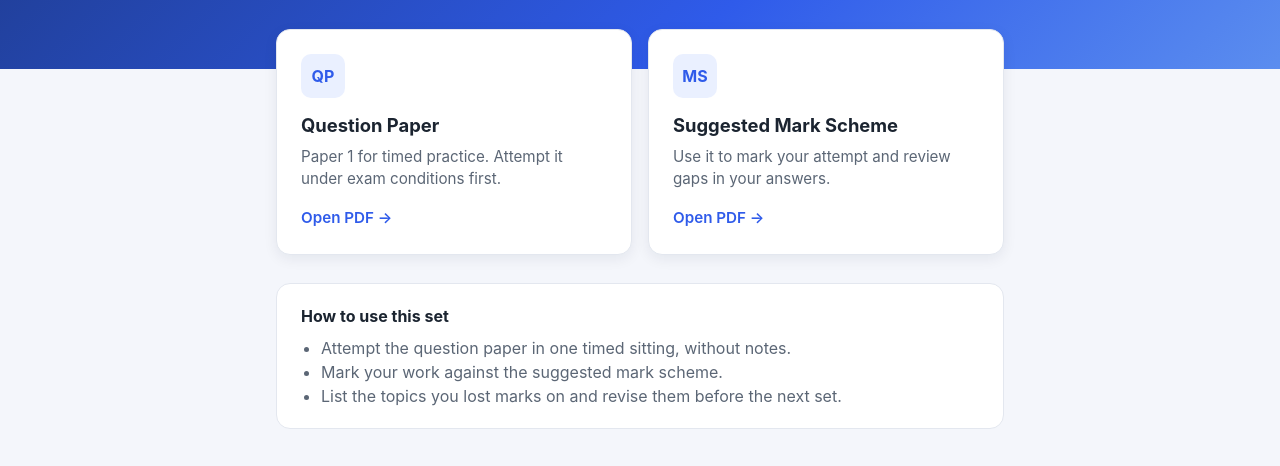
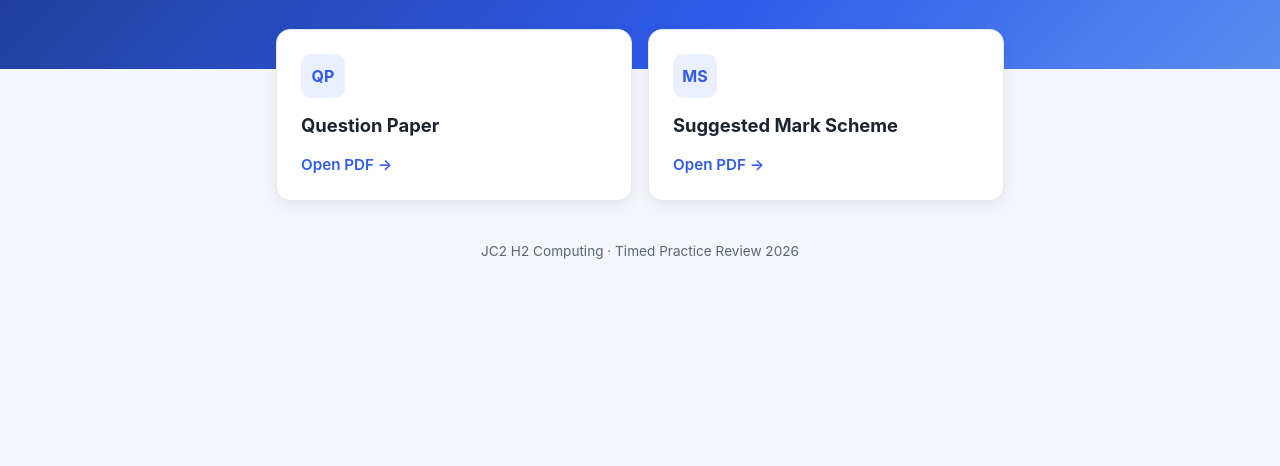
Before and after one commit to gisc/timedpracticereview26, a plain HTML site: page index.html in a window 1280 px wide. Shown: the part 182-648 px from the top of the page. Drawn offline with Linux system fonts and the light colour scheme.

Commit message:
Refactor card styles and remove usage instructions
Updated card layout and removed note section.

```diff
--- a/index.html
+++ b/index.html
@@ -17,12 +17,8 @@ main{max-width:760px;margin:-40px auto 40px;padding:0 16px}
 .card{display:flex;flex-direction:column;background:var(--card);border:1px solid var(--line);border-radius:14px;padding:24px;text-decoration:none;color:inherit;box-shadow:0 4px 14px rgba(20,30,60,.07);transition:transform .15s,box-shadow .15s}
 .card:hover,.card:focus{transform:translateY(-3px);box-shadow:0 10px 24px rgba(20,30,60,.13);outline:none}
 .icon{width:44px;height:44px;border-radius:10px;background:#eaf0ff;color:var(--accent);display:flex;align-items:center;justify-content:center;font-weight:700;margin-bottom:14px}
-.card h2{margin:0 0 6px;font-size:1.15rem}
-.card p{margin:0 0 16px;color:var(--muted);font-size:.95rem;flex:1}
+.card h2{margin:0 0 14px;font-size:1.15rem}
 .btn{color:var(--accent);font-weight:600;font-size:.95rem}
-.note{margin-top:28px;background:var(--card);border:1px solid var(--line);border-radius:14px;padding:20px 24px}
-.note h3{margin:0 0 8px;font-size:1rem}
-.note ul{margin:0;padding-left:20px;color:var(--muted)}
 footer{text-align:center;color:var(--muted);font-size:.85rem;padding:0 16px 40px}
 </style>
 </head>
@@ -37,23 +33,13 @@ footer{text-align:center;color:var(--muted);font-size:.85rem;padding:0 16px 40px
 <a class="card" href="2026_JPJC_JC2_Theory_Practice_Set2_P1.pdf">
 <div class="icon">QP</div>
 <h2>Question Paper</h2>
-<p>Paper 1 for timed practice. Attempt it under exam conditions first.</p>
 <span class="btn">Open PDF &rarr;</span>
 </a>
 <a class="card" href="2026_JPJC_JC2_Theory_Practice_Set2_P1_Suggested_Mark_Scheme.pdf">
 <div class="icon">MS</div>
 <h2>Suggested Mark Scheme</h2>
-<p>Use it to mark your attempt and review gaps in your answers.</p>
 <span class="btn">Open PDF &rarr;</span>
 </a>
-</div>
-<div class="note">
-<h3>How to use this set</h3>
-<ul>
-<li>Attempt the question paper in one timed sitting, without notes.</li>
-<li>Mark your work against the suggested mark scheme.</li>
-<li>List the topics you lost marks on and revise them before the next set.</li>
-</ul>
 </div>
 </main>
 <footer>JC2 H2 Computing &middot; Timed Practice Review 2026</footer>
```
